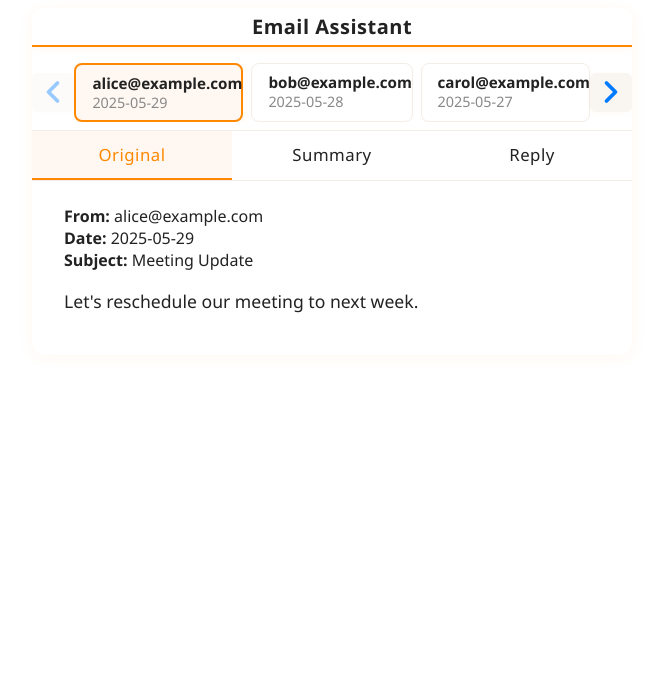
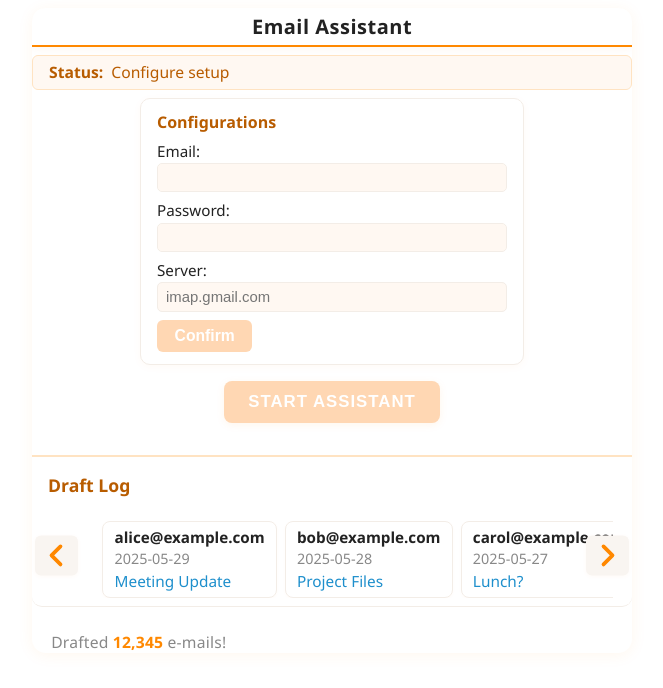
Before and after one commit to Goulstems/email-assistant, a React (Create React App) app: page / in a window 1280 px wide. Shown: the top 688 px of the page, without its empty margins (308-971 px from the left). Built offline with nearby package versions, Linux system fonts and the light colour scheme.

Commit message:
Reimagined interface.

```diff
--- a/src/App.css
+++ b/src/App.css
@@ -67,9 +67,10 @@
 .carousel-container {
   display: flex;
   align-items: center;
-  padding: .5rem 0rem;
+  padding: 0.5rem 0rem;
   background: #fff;
   border-bottom: 1px solid #f3ede7;
+  position: relative;
 }
 
 .carousel-arrow {
@@ -85,35 +86,60 @@
   align-items: center;
   justify-content: center;
   box-shadow: 0 1px 4px rgba(255, 140, 0, 0.04);
+  /* Move arrows to the edges */
+  position: absolute;
+  top: 50%;
+  transform: translateY(-50%);
+  z-index: 2;
 }
-.carousel-arrow:disabled {
-  opacity: 0.4;
-  cursor: not-allowed;
+
+.carousel-arrow[aria-label="Previous"] {
+  left: 0.2rem;
+}
+
+.carousel-arrow[aria-label="Next"] {
+  right: 0.2rem;
 }
 
 .carousel-list {
   display: flex;
-  gap: .5rem;
+  gap: 0.5rem;
   flex: 1 1 0;
-  justify-content: left;
+  justify-content: flex-start;
   min-width: 0;
   overflow-x: auto;
+  white-space: nowrap;
+  padding: 0 3.2rem; /* Increase padding to match arrow width */
 }
 
 .carousel-item {
-  border: 1.5px solid #f3ede7;
+  flex: 0 0 auto; /* Prevent shrinking and keep items side by side */
+  min-width: 120px;
+  max-width: 180px;
+  overflow: hidden;
+  text-overflow: ellipsis;
+  border: 1px solid #f3ede7;
   border-radius: 8px;
-  padding: 0.5rem 1rem;
-  min-width: 110px;
+  padding: 0.3rem 0.7rem;      /* Smaller vertical padding */
   background: #fff;
-  cursor: pointer;
+  cursor: default;             /* Not selectable */
   transition: border 0.2s, background 0.2s, box-shadow 0.2s;
   box-shadow: 0 1px 3px rgba(255, 140, 0, 0.03);
+  display: flex;
+  flex-direction: column;
+  gap: 0.15rem;
+  user-select: none;           /* Prevent text selection */
+  pointer-events: auto;        /* Prevent click/select */
 }
 .carousel-item.selected {
-  border: 2px solid #ff8800;
-  background: #fff8f2;
-  box-shadow: 0 2px 8px rgba(255, 140, 0, 0.07);
+  border: 1px solid #f3ede7;   /* Remove highlight for selected */
+  background: #fff;
+  box-shadow: 0 1px 3px rgba(255, 140, 0, 0.03);
+}
+.carousel-from, .carousel-date {
+  overflow: hidden;
+  text-overflow: ellipsis;
+  white-space: nowrap;
 }
 .carousel-from {
   font-weight: bold;
@@ -123,6 +149,14 @@
 .carousel-date {
   font-size: 0.9em;
   color: #888;
+}
+.carousel-subject {
+  font-size: 0.96em;
+  color: #1e8fcc;           /* Make subject less prominent */
+  font-weight: 400;      /* Normal weight */
+  overflow: hidden;
+  text-overflow: ellipsis;
+  white-space: nowrap;
 }
 
 /* Tabs */
@@ -235,3 +269,173 @@
   background: linear-gradient(90deg, #e67300 60%, #ffb347 100%);
   color: #fff;
 }
+
+/* Make Changes Section */
+.make-changes-row {
+  display: flex;
+  align-items: center;
+  gap: 0.5rem;
+  margin: 1rem 0;
+}
+
+.make-changes-label {
+  font-weight: 500;
+  color: #222;
+  margin-right: 0.25rem;
+}
+
+.make-changes-input {
+  flex: 1;
+  padding: 0.4rem 0.6rem;
+  border-radius: 5px;
+  border: 1px solid #ccc;
+  font-size: 1em;
+  background: #fff;
+  color: #222;
+}
+
+.make-changes-btn {
+  padding: 0.4rem 1rem;
+  border-radius: 5px;
+  border: none;
+  background: #ff8800;
+  color: #fff;
+  cursor: pointer;
+  font-weight: 500;
+  transition: background 0.2s;
+}
+
+.make-changes-btn:hover {
+  background: #e67300;
+}
+
+/* Status Bar */
+.status-bar {
+  margin: 0.25rem 0 0.5rem 0;
+  padding: 0.35rem 1rem;
+  background: #fff8f2;
+  border: 1px solid #ffe3c2;
+  border-radius: 6px;
+  font-size: 0.98rem;
+  color: #b85c00;
+  display: flex;
+  align-items: center;
+  gap: 0.5rem;
+}
+
+/* Config Card */
+.config-card {
+  background: #fff;
+  border: 1px solid #f3ede7;
+  border-radius: 10px;
+  padding: 0.75rem 1rem;
+  margin: 0 auto 1rem auto;
+  max-width: 350px;
+  box-shadow: 0 2px 8px rgba(255, 140, 0, 0.04);
+}
+.config-title {
+  font-weight: 600;
+  color: #b85c00;
+  margin-bottom: 0.5rem;
+  font-size: 1rem;
+}
+.config-fields {
+  display: flex;
+  flex-direction: column;
+  gap: 0.5rem;
+  margin-bottom: 0.5rem;
+}
+.config-fields label {
+  display: flex;
+  flex-direction: column;
+  font-size: 0.95em;
+  color: #222;
+}
+.config-input {
+  margin-top: 0.15rem;
+  padding: 0.35rem 0.5rem;
+  border-radius: 5px;
+  border: 1px solid #f3ede7;
+  font-size: 0.98em;
+  background: #fff8f2;
+  color: #222;
+}
+.confirm-btn {
+  background: #ff8800;
+  color: #fff;
+  border: none;
+  border-radius: 6px;
+  padding: 0.45rem 1.1rem;
+  font-size: 0.98em;
+  font-weight: 600;
+  cursor: pointer;
+  transition: background 0.2s;
+}
+.confirm-btn:disabled {
+  background: #ffd7b3;
+  color: #fff;
+  cursor: not-allowed;
+}
+
+/* Start Assistant */
+.start-row {
+  display: flex;
+  justify-content: center;
+  margin: 0.8rem 0 0.5rem 0;
+}
+.start-btn {
+  background: linear-gradient(90deg, #ff8800 60%, #ffb347 100%);
+  color: #fff;
+  border: none;
+  border-radius: 8px;
+  padding: 0.7rem 1.5rem;
+  font-size: 1.05em;
+  font-weight: 700;
+  letter-spacing: 1px;
+  cursor: pointer;
+  box-shadow: 0 2px 8px rgba(255, 140, 0, 0.08);
+  transition: background 0.2s;
+}
+.start-btn:disabled {
+  background: #ffd7b3;
+  color: #fff;
+  cursor: not-allowed;
+}
+
+/* Log label */
+.log-label {
+  margin: 2rem 0 0.5rem 0;
+  text-align: left;
+  font-weight: 600;
+  color: #b85c00;
+  font-size: 1.1rem;
+  padding-left: 1rem;
+  padding-top: 1rem;
+  border-top: 2px solid #ffe3c2; /* Separator above the log section */
+  background: #fff;
+}
+
+/* Log carousel at bottom */
+.log-carousel {
+  margin-bottom: 1.5rem;
+  padding: 1rem 1.2rem 0.5rem 1.2rem; /* Add padding around the carousel */
+  background: #fff;
+  border-radius: 0 0 10px 10px;
+}
+
+/* Label under the log */
+.draft-count-label {
+  display: block;
+  text-align: left;
+  color: #888;
+  font-size: 0.98rem;
+  font-weight: 400;
+  margin: 0.5rem 0 0 1.2rem;
+  letter-spacing: 0.2px;
+  background: none;
+  padding-left: 0;
+}
+.draft-count-label strong {
+  color: #ff8800;
+  font-weight: 600;
+}
--- a/src/App.js
+++ b/src/App.js
@@ -1,38 +1,67 @@
 import './App.css';
 import React, { useState, useRef } from 'react';
 
-const mockEmails = [
-  { id: 1, from: "alice@example.com", date: "2025-05-29", subject: "Meeting Update", body: "Let's reschedule our meeting to next week." },
-  { id: 2, from: "bob@example.com", date: "2025-05-28", subject: "Project Files", body: "Please find the attached project files." },
-  { id: 3, from: "carol@example.com", date: "2025-05-27", subject: "Lunch?", body: "Are you free for lunch tomorrow?" },
+const STATUSES = [
+  "Configure setup",
+  "Configurations confirmed",
+  "Running",
+  "Inactive"
 ];
 
-const TABS = ["Original", "Summary", "Reply"];
+function App() {
+  const [status, setStatus] = useState(STATUSES[0]);
+  const [config, setConfig] = useState({ email: '', password: '', server: '' });
+  const [confirmed, setConfirmed] = useState(false);
+  const [logEmails, setLogEmails] = useState([
+    { id: 1, from: "alice@example.com", subject: "Meeting Update", date: "2025-05-29", draft: "Sure, let's reschedule." },
+    { id: 2, from: "bob@example.com", subject: "Project Files", date: "2025-05-28", draft: "Thanks for the files!" },
+    { id: 3, from: "carol@example.com", subject: "Lunch?", date: "2025-05-27", draft: "Lunch sounds good!" },
+    { id: 4, from: "dan@example.com", subject: "Invoice", date: "2025-05-26", draft: "Invoice attached." },
+    { id: 5, from: "eve@example.com", subject: "Vacation Notice", date: "2025-05-25", draft: "I'll be on vacation next week." },
+    { id: 6, from: "frank@example.com", subject: "Follow Up", date: "2025-05-24", draft: "Just following up on our last conversation." },
+    { id: 7, from: "grace@example.com", subject: "Welcome!", date: "2025-05-23", draft: "Welcome to the team!" },
+    { id: 8, from: "heidi@example.com", subject: "Schedule", date: "2025-05-22", draft: "Here's my schedule for next week." }
+  ]);
+  const carouselRef = useRef(null);
+  const [selectedLogIdx, setSelectedLogIdx] = useState(0);
 
-function App() {
-  const [selectedEmailIdx, setSelectedEmailIdx] = useState(0);
-  const [activeTab, setActiveTab] = useState("Original");
-  const [replyText, setReplyText] = useState("");
-  const carouselRef = useRef(null);
+  // For long press scroll
+  const scrollInterval = useRef(null);
 
-  const email = mockEmails[selectedEmailIdx];
+  const handleConfigChange = (e) => {
+    setConfig({ ...config, [e.target.name]: e.target.value });
+  };
 
-  // Scroll to the selected email when arrows are clicked
-  const handleArrowClick = (direction) => {
-    let newIdx = selectedEmailIdx + direction;
-    newIdx = Math.max(0, Math.min(mockEmails.length - 1, newIdx));
-    setSelectedEmailIdx(newIdx);
+  const handleConfirm = () => {
+    setConfirmed(true);
+    setStatus(STATUSES[1]);
+  };
 
-    // Scroll the selected item into view
-    setTimeout(() => {
-      const carousel = carouselRef.current;
-      if (carousel) {
-        const selected = carousel.querySelector('.carousel-item.selected');
-        if (selected) {
-          selected.scrollIntoView({ behavior: 'smooth', inline: 'center', block: 'nearest' });
-        }
-      }
-    }, 0);
+  const handleStart = () => {
+    setStatus(STATUSES[2]);
+  };
+
+  const startScroll = (direction) => {
+    handleLogArrowClick(direction); // Initial scroll
+    scrollInterval.current = setInterval(() => {
+      handleLogArrowClick(direction);
+    }, 120); // Adjust speed as needed
+  };
+
+  const stopScroll = () => {
+    if (scrollInterval.current) {
+      clearInterval(scrollInterval.current);
+      scrollInterval.current = null;
+    }
+  };
+
+  // Scroll to selected log email in the log carousel
+  const handleLogArrowClick = (direction) => {
+    const carousel = carouselRef.current;
+    if (carousel) {
+      const scrollAmount = 160; // Adjust to match your card width + gap
+      carousel.scrollBy({ left: direction * scrollAmount, behavior: 'smooth' });
+    }
   };
 
   return (
@@ -40,91 +69,122 @@ function App() {
       <header className="mail-header">
         <h2>Email Assistant</h2>
       </header>
-      {/* Email carousel */}
-      <div className="carousel-container">
+
+      {/* Status Bar */}
+      <div className="status-bar">
+        <strong>Status:</strong> <span className="status-text">{status}</span>
+      </div>
+
+      {/* Configurations Card */}
+      <div className="config-card">
+        <div className="config-title">Configurations</div>
+        <div className="config-fields">
+          <label>
+            Email:
+            <input
+              type="email"
+              name="email"
+              value={config.email}
+              onChange={handleConfigChange}
+              disabled={confirmed}
+              className="config-input"
+              autoComplete="username"
+            />
+          </label>
+          <label>
+            Password:
+            <input
+              type="password"
+              name="password"
+              value={config.password}
+              onChange={handleConfigChange}
+              disabled={confirmed}
+              className="config-input"
+              autoComplete="current-password"
+            />
+          </label>
+          <label>
+            Server:
+            <input
+              type="text"
+              name="server"
+              value={config.server}
+              onChange={handleConfigChange}
+              disabled={confirmed}
+              className="config-input"
+              placeholder="imap.gmail.com"
+            />
+          </label>
+        </div>
+        <button
+          className="confirm-btn"
+          onClick={handleConfirm}
+          disabled={confirmed || !config.email || !config.password || !config.server}
+        >
+          Confirm
+        </button>
+      </div>
+
+      {/* Start Assistant Button */}
+      <div className="start-row">
+        <button
+          className="start-btn"
+          onClick={handleStart}
+          disabled={!confirmed || status === STATUSES[2]}
+        >
+          START ASSISTANT
+        </button>
+      </div>
+
+      {/* Log of AI drafted emails (carousel at bottom) */}
+      <div className="log-label">Draft Log</div>
+      <div className="carousel-container log-carousel">
         <button
           className="carousel-arrow"
-          onClick={() => handleArrowClick(-1)}
-          disabled={selectedEmailIdx === 0}
+          onClick={() => handleLogArrowClick(-1)}
+          onMouseDown={() => startScroll(-1)}
+          onMouseUp={stopScroll}
+          onMouseLeave={stopScroll}
+          onTouchStart={() => startScroll(-1)}
+          onTouchEnd={stopScroll}
+          disabled={selectedLogIdx === 0}
           aria-label="Previous"
         >
-          {/* Left Arrow SVG */}
           <svg width="36" height="36" viewBox="0 0 24 24" fill="none">
-            <path d="M15 6l-6 6 6 6" stroke="#007bff" strokeWidth="2.5" strokeLinecap="round" strokeLinejoin="round"/>
+            <path d="M15 6l-6 6 6 6" stroke="#ff8800" strokeWidth="2.5" strokeLinecap="round" strokeLinejoin="round"/>
           </svg>
         </button>
         <div className="carousel-list" ref={carouselRef}>
-          {mockEmails.map((em, idx) => (
+          {logEmails.map((em, idx) => (
             <div
               key={em.id}
-              className={`carousel-item${idx === selectedEmailIdx ? " selected" : ""}`}
-              onClick={() => setSelectedEmailIdx(idx)}
+              className="carousel-item"
             >
               <div className="carousel-from">{em.from}</div>
               <div className="carousel-date">{em.date}</div>
+              <div className="carousel-subject">{em.subject}</div>
             </div>
           ))}
         </div>
         <button
           className="carousel-arrow"
-          onClick={() => handleArrowClick(1)}
-          disabled={selectedEmailIdx === mockEmails.length - 1}
+          onClick={() => handleLogArrowClick(1)}
+          onMouseDown={() => startScroll(1)}
+          onMouseUp={stopScroll}
+          onMouseLeave={stopScroll}
+          onTouchStart={() => startScroll(1)}
+          onTouchEnd={stopScroll}
+          disabled={selectedLogIdx === logEmails.length - 1}
           aria-label="Next"
         >
-          {/* Right Arrow SVG */}
           <svg width="36" height="36" viewBox="0 0 24 24" fill="none">
-            <path d="M9 6l6 6-6 6" stroke="#007bff" strokeWidth="2.5" strokeLinecap="round" strokeLinejoin="round"/>
+            <path d="M9 6l6 6-6 6" stroke="#ff8800" strokeWidth="2.5" strokeLinecap="round" strokeLinejoin="round"/>
           </svg>
         </button>
       </div>
-      {/* Tabs */}
-      <div className="tabs">
-        {TABS.map(tab => (
-          <div
-            key={tab}
-            className={`tab${activeTab === tab ? " active" : ""}`}
-            onClick={() => setActiveTab(tab)}
-          >
-            {tab}
-          </div>
-        ))}
-      </div>
-      {/* Email details */}
-      <div className="email-details">
-        <div className="email-meta">
-          <strong>From:</strong> {email.from} <br />
-          <strong>Date:</strong> {email.date} <br />
-          <strong>Subject:</strong> {email.subject}
-        </div>
-        {activeTab === "Original" && (
-          <div className="email-body">{email.body}</div>
-        )}
-        {activeTab === "Summary" && (
-          <div className="ai-summary">
-            <strong>AI Summary:</strong>
-            <div className="ai-summary-text">
-              This is a summary of the email content.
-            </div>
-          </div>
-        )}
-        {activeTab === "Reply" && (
-          <div className="ai-reply">
-            <strong>AI Response:</strong>
-            <div className="ai-reply-text">
-              This is a suggested reply to the email.
-            </div>
-            <textarea
-              value={replyText}
-              onChange={e => setReplyText(e.target.value)}
-              placeholder="Write your reply here..."
-              className="reply-textarea"
-            />
-            <div className="reply-actions">
-              <button className="draft-btn">Save as Draft</button>
-              <button className="send-btn">Send Email</button>
-            </div>
-          </div>
-        )}
+
+      <div className="draft-count-label">
+         Drafted <strong>12,345</strong> e-mails!
       </div>
     </div>
   );
```
